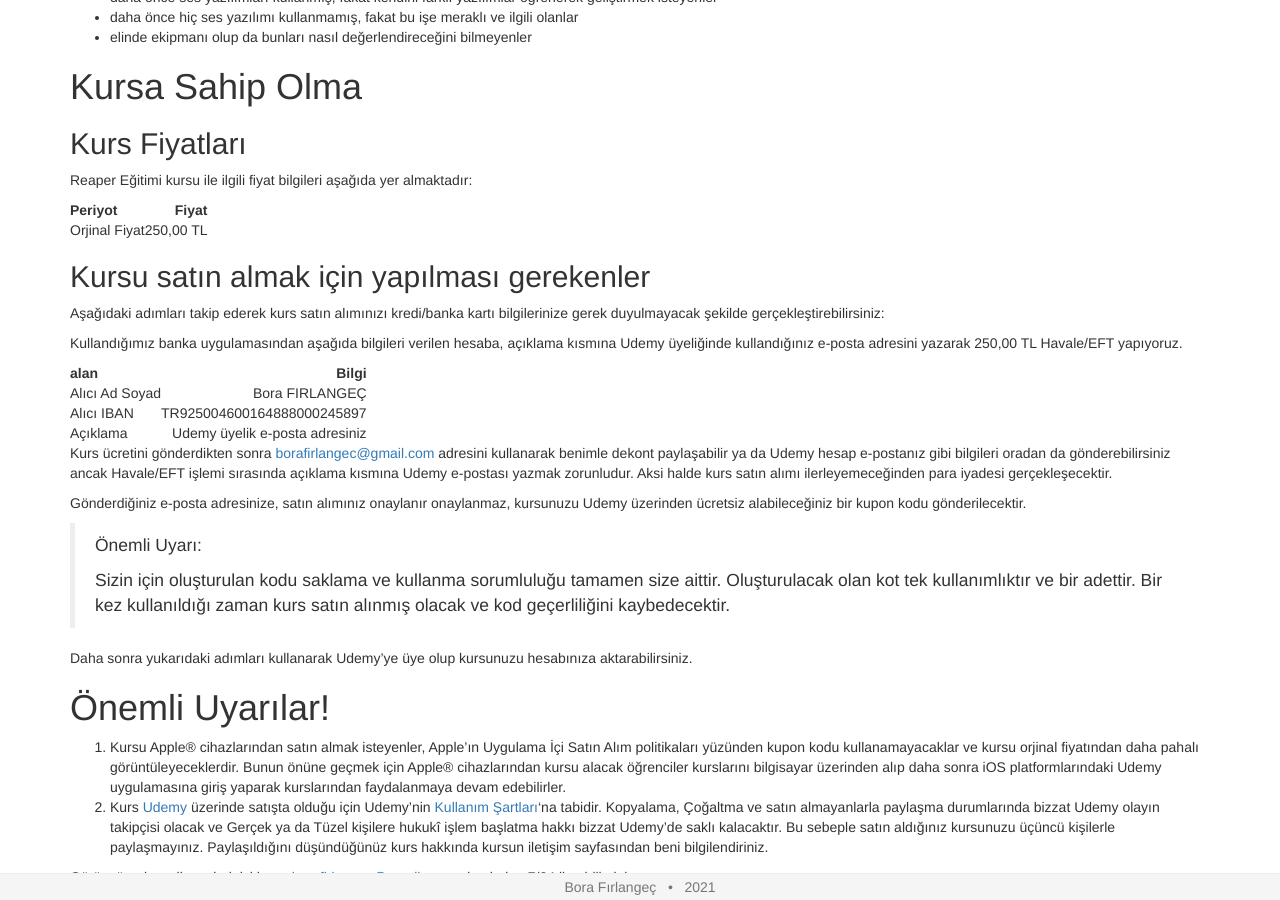
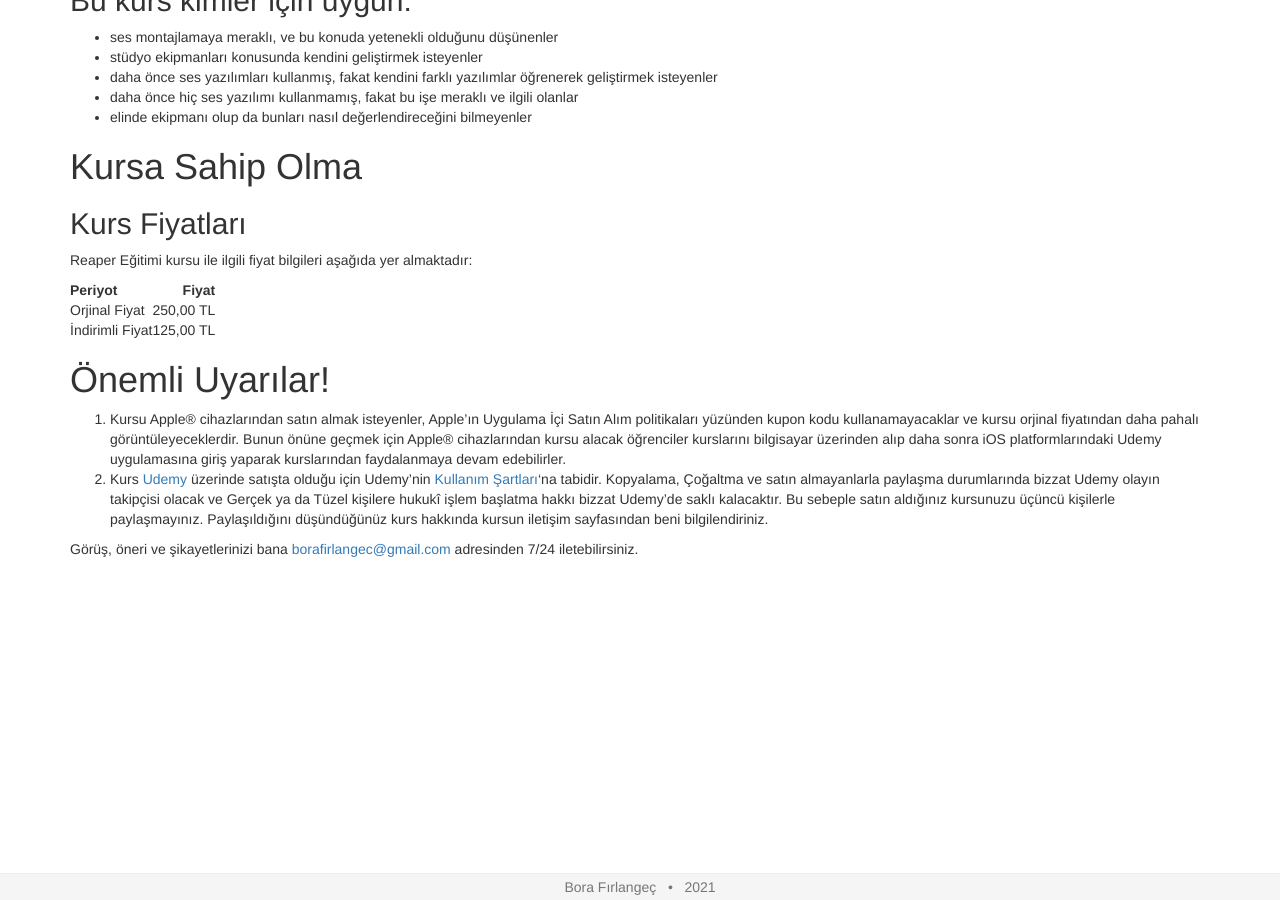
Before and after one commit to borfirbora/borfirbora.github.io, a Jekyll site: the page built from reaper.md, in a window 1280 px wide and 900 px high, scrolled down 2424 px. Built offline with Jekyll 4.4.1, drawn with Linux system fonts in a browser that asks for light colours; a script that is not in the unit is left out; some of the changed text lies outside the part shown.

Commit message:
Update reaper.md

```diff
--- a/reaper.md
+++ b/reaper.md
@@ -35,9 +39,9 @@
 | alan | Bilgi |
 | :--- | ---: |
 | Alıcı Ad Soyad | Bora FIRLANGEÇ |
-| Alıcı IBAN | TR925004600164888000245897 |
+| Alıcı IBAN | TR250001001446450483115006 |
 |Açıklama|Udemy e-posta adresiniz|
-|Tutar|250,00TL|
+|Tutar|125,00TL|
 
 > # Not:
 >
@@ -130,28 +134,7 @@
 | Periyot | Fiyat |
 | :--- | ---: |
 | Orjinal Fiyat | 250,00 TL |
-
-## Kursu satın almak için yapılması gerekenler
-
-Aşağıdaki adımları takip ederek kurs satın alımınızı kredi/banka kartı bilgilerinize gerek duyulmayacak şekilde gerçekleştirebilirsiniz:
-
-Kullandığımız banka uygulamasından aşağıda bilgileri verilen hesaba, açıklama kısmına Udemy üyeliğinde kullandığınız e-posta adresini yazarak 250,00 TL Havale/EFT yapıyoruz.
-
-| alan | Bilgi |
-| :--- | ---: |
-| Alıcı Ad Soyad | Bora FIRLANGEÇ |
-| Alıcı IBAN | TR925004600164888000245897 |
-| Açıklama | Udemy üyelik e-posta adresiniz |
-
-Kurs ücretini gönderdikten sonra [borafirlangec@gmail.com](mailto:borafirlangec@gmail.com) adresini kullanarak benimle dekont paylaşabilir ya da Udemy hesap e-postanız gibi bilgileri oradan da gönderebilirsiniz ancak Havale/EFT işlemi sırasında açıklama kısmına Udemy e-postası yazmak zorunludur. Aksi halde kurs satın alımı ilerleyemeceğinden para iyadesi gerçekleşecektir.
-
-Gönderdiğiniz e-posta adresinize, satın alımınız onaylanır onaylanmaz, kursunuzu Udemy üzerinden ücretsiz alabileceğiniz bir kupon kodu gönderilecektir.
-
-> Önemli Uyarı:
->
-> Sizin için oluşturulan kodu saklama ve kullanma sorumluluğu tamamen size aittir. Oluşturulacak olan kot tek kullanımlıktır ve bir adettir. Bir kez kullanıldığı zaman kurs satın alınmış olacak ve kod geçerliliğini kaybedecektir.
-
-Daha sonra yukarıdaki adımları kullanarak Udemy'ye üye olup kursunuzu hesabınıza aktarabilirsiniz.
+| İndirimli Fiyat | 125,00 TL |
 
 # Önemli Uyarılar!
 
```
Also changed, not shown: other parts of reaper.md (+4 -0 lines).
